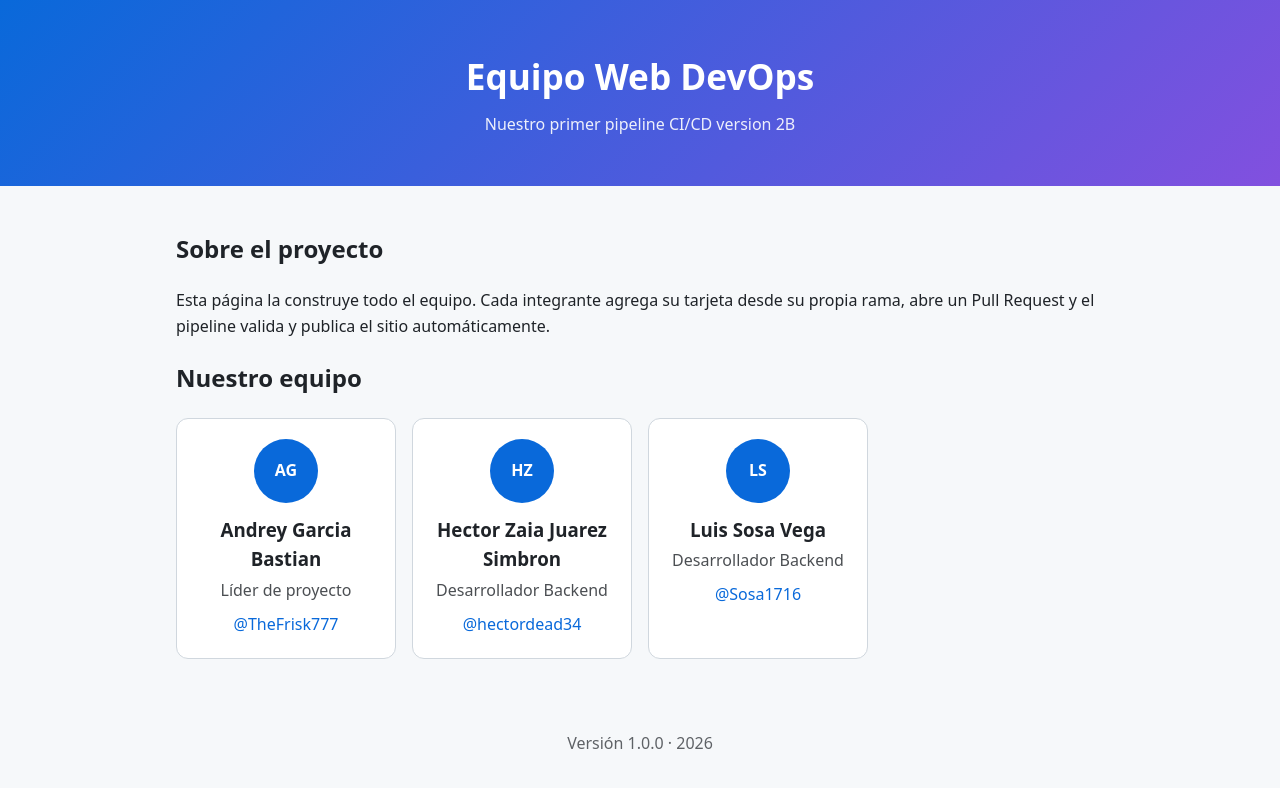
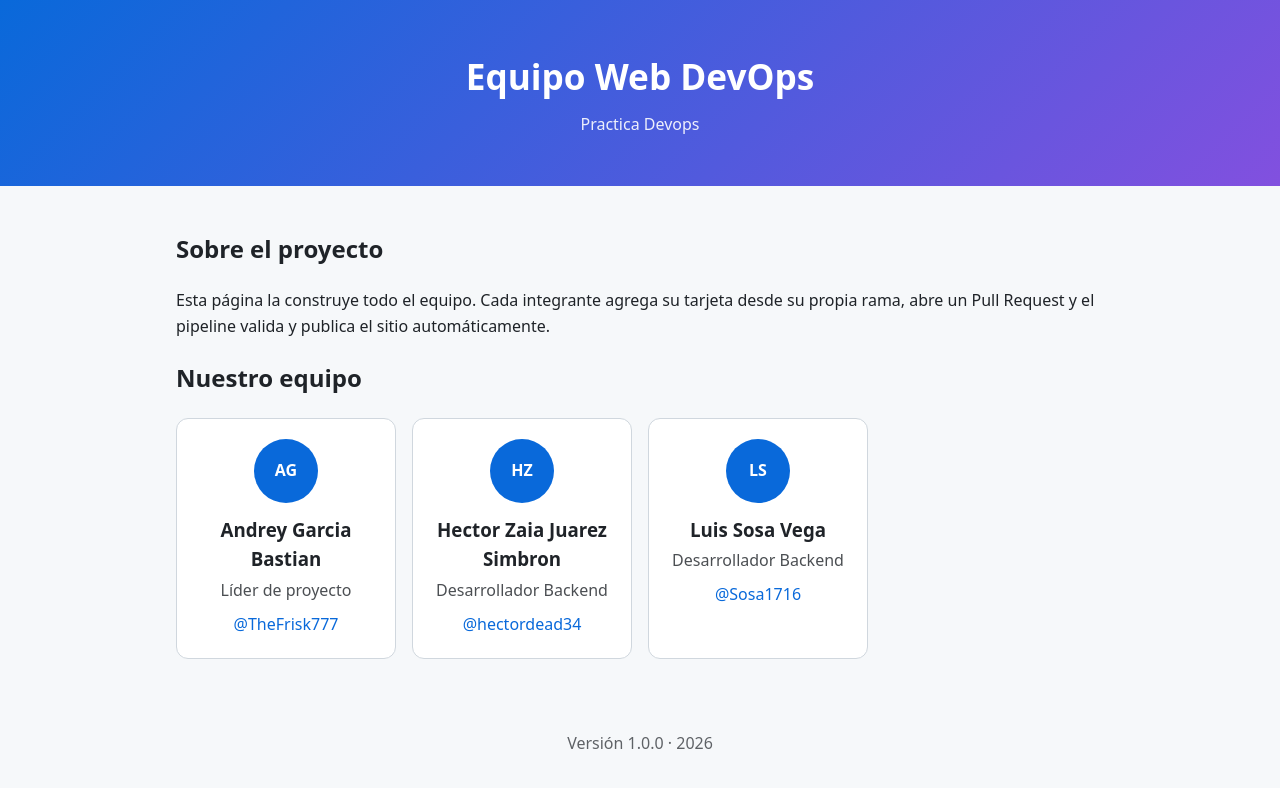
Before and after one commit to TheFrisk777/DepOpsWeb, a website with bundled scripts: page index.html in a window 1280 px wide. Built offline with nearby package versions, Linux system fonts and the light colour scheme.

Commit message:
Revert "Feature/subtitulo 2b" (#23)

```diff
--- a/index.html
+++ b/index.html
@@ -10,7 +10,7 @@
 <body>
   <header class="hero">
     <h1>Equipo Web DevOps</h1>
-    <p class="subtitulo">Nuestro primer pipeline CI/CD version 2B</p>
+    <p class="subtitulo">Practica Devops</p>
   </header>
 
   <main>
```
